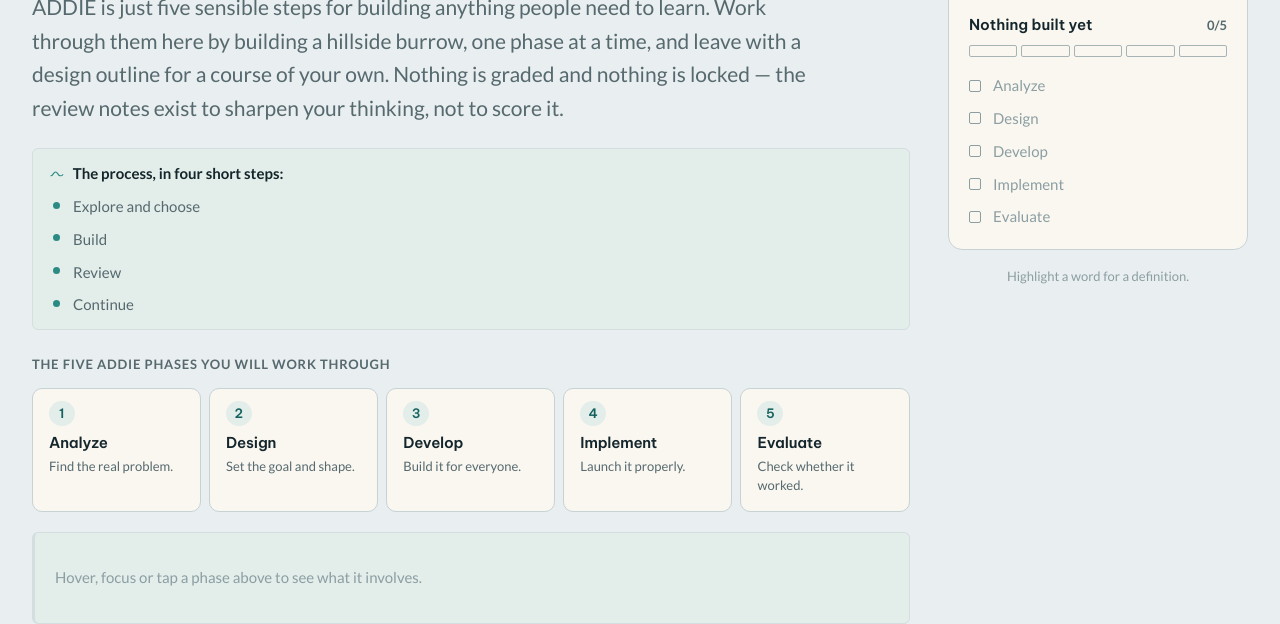
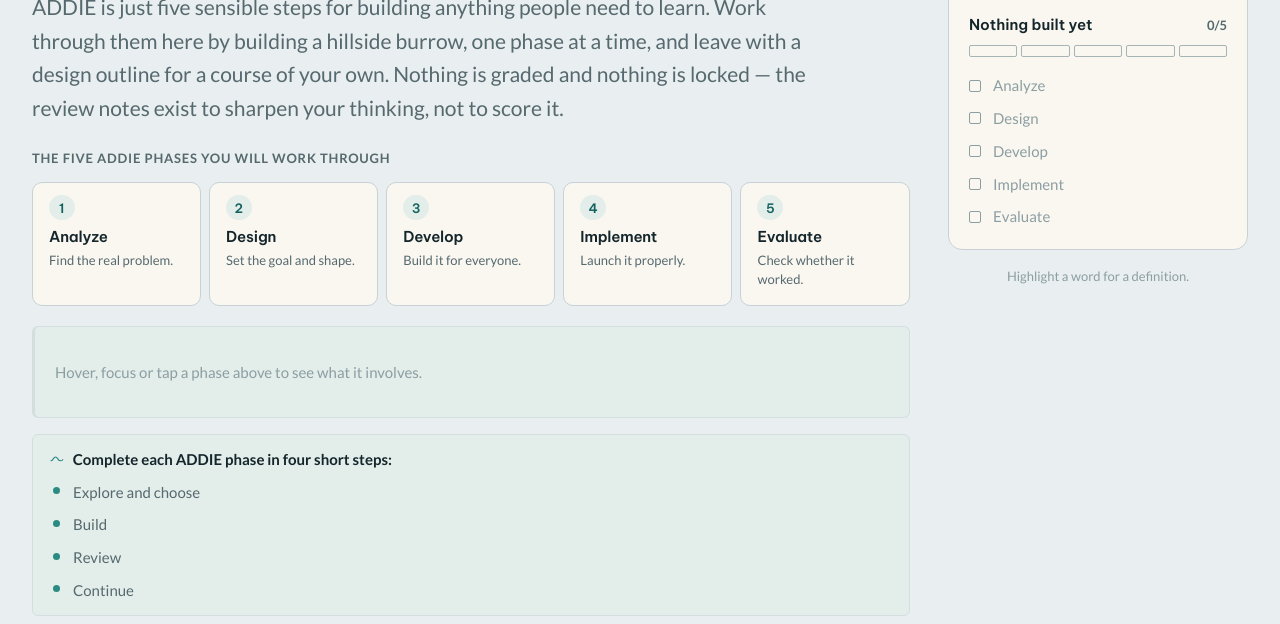
Before and after one commit to carmenk321publishing/ADDIE-Build-a-Burrow, a plain HTML site: page index.html in a window 1280 px wide. Shown: the part 330-954 px from the top of the page. Drawn offline with Linux system fonts and the light colour scheme.

Commit message:
Start page: show the five phases first, then the four-step box
Co-authored-by: Perplexity <noreply@perplexity.ai>

```diff
--- a/index.html
+++ b/index.html
@@ -92,16 +92,6 @@
       <h1 class="stage-title display">Every good course starts as a hole in a hill.</h1>
       <p class="lede">ADDIE is just five sensible steps for building anything people need to learn. Work through them here by building a hillside burrow, one phase at a time, and leave with a design outline for a course of your own. Nothing is graded and nothing is locked — the review notes exist to sharpen your thinking, not to score it.</p>
 
-    <div class="process-line">
-  <p><svg class="sym" aria-hidden="true"><use href="#s-continuity"/></svg><strong>The process, in four short steps:</strong></p>
-  <ul class="tick-list">
-    <li>Explore and choose</li>
-    <li>Build</li>
-    <li>Review</li>
-    <li>Continue</li>
-  </ul>
-</div>
-
       <p class="grid-label">The five ADDIE phases you will work through</p>
 
       <div class="phase-grid">
@@ -113,6 +103,16 @@
       </div>
 
       <div class="phase-detail" id="phaseDetail" aria-live="polite"></div>
+
+      <div class="process-line">
+        <p><svg class="sym" aria-hidden="true"><use href="#s-continuity"/></svg><strong>Complete each ADDIE phase in four short steps:</strong></p>
+        <ul class="tick-list">
+          <li>Explore and choose</li>
+          <li>Build</li>
+          <li>Review</li>
+          <li>Continue</li>
+        </ul>
+      </div>
 
       <p class="how-note">Highlight any word on the page for a definition. Your work saves in this browser, and you can move between phases in any order.</p>
 
```
